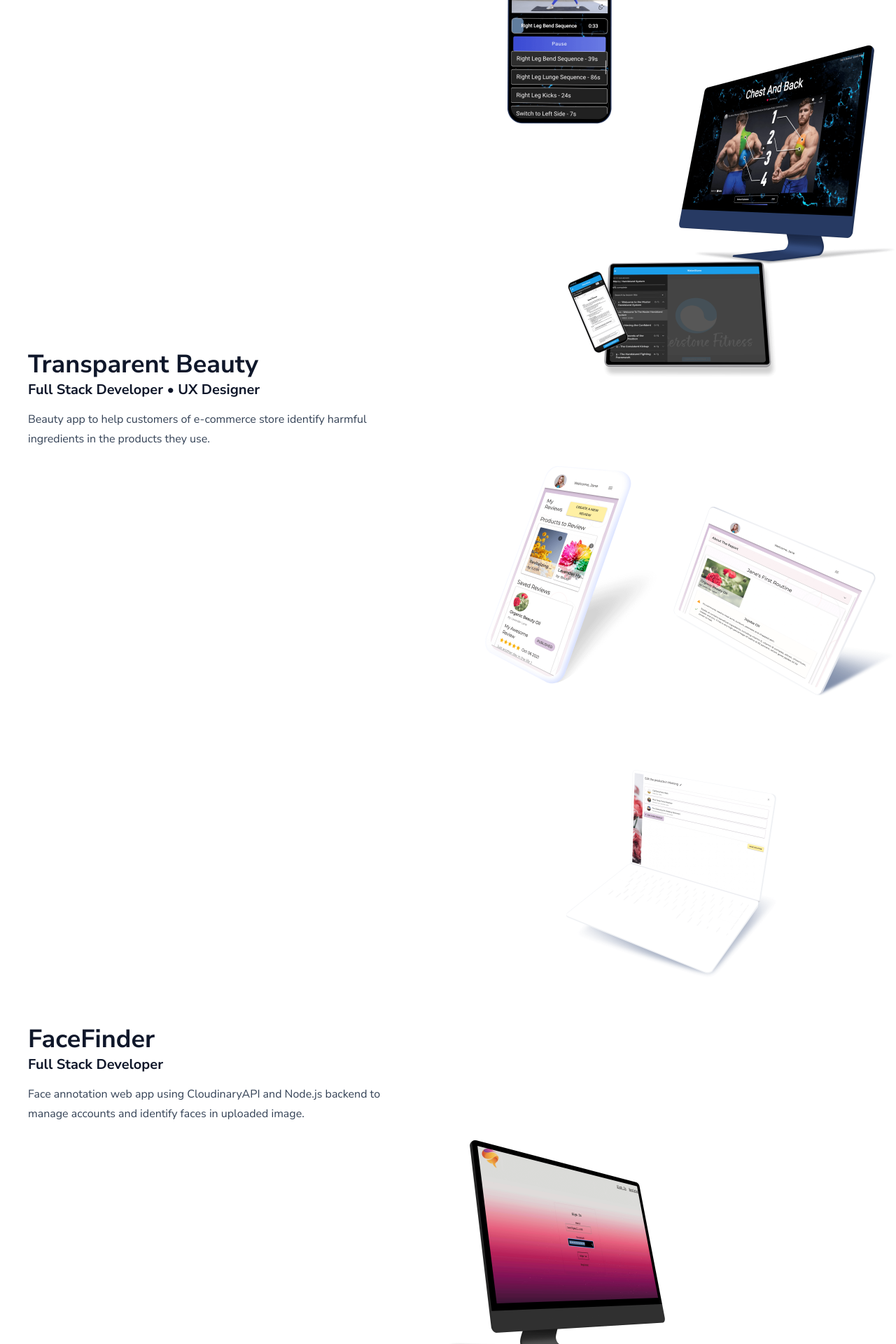
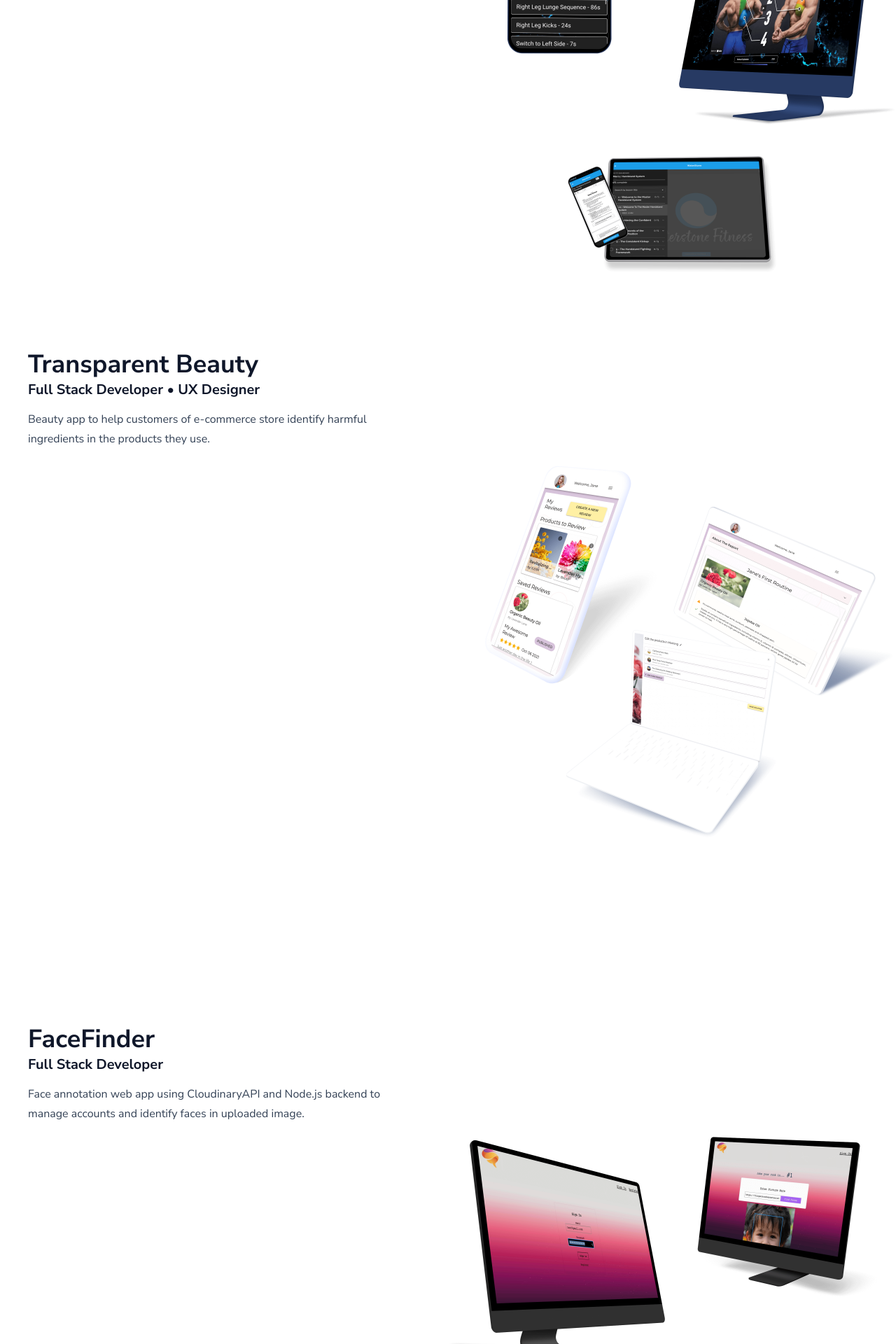
Before and after one commit to howagain/portfolio, a Next.js app: page / in a window 1280 px wide. Shown: the part 1360-3280 px from the top of the page at 70% size. Built offline with nearby package versions, Linux system fonts and the light colour scheme; a web font is replaced by a local one.

Commit message:
tuned down the parallax effect

```diff
--- a/pages/index.tsx
+++ b/pages/index.tsx
@@ -74,20 +74,20 @@ const Home: NextPage = () => {
             </p>
           </div>
           <div className="grid grid-cols-2">
-            <Parallax offset={200}>
+            <Parallax offset={100}>
               <Image
                 src={waterstonePhoneMockup}
                 alt="Waterstone Phone Mockup"
               />
             </Parallax>
-            <Parallax offset={400}>
+            <Parallax offset={200}>
               <Image
                 src={waterstoneDesktopMockup}
                 alt="Waterstone Desktop Mockup"
               />
             </Parallax>
             <div className="col-span-2">
-              <Parallax offset={300}>
+              <Parallax offset={150}>
                 <div className="max-w-[50%] max-h-[50%] mx-auto">
                   <Image
                     src={waterstoneCourseMockup}
@@ -121,7 +121,7 @@ const Home: NextPage = () => {
               />
             </Parallax>
             <div className="col-span-2">
-              <Parallax offset={300}>
+              <Parallax offset={100}>
                 <div className="max-w-[50%] max-h-[50%] mx-auto">
                   <Image
                     src={TBlaptopMockup}
@@ -148,7 +148,7 @@ const Home: NextPage = () => {
                 alt="Transparent Beauty Phone Mockup"
               />
             </Parallax>
-            <Parallax offset={450}>
+            <Parallax offset={150}>
               <Image
                 src={FFidentifiedMockup}
                 alt="Transparent Beauty Tablet Mockup"
@@ -166,7 +166,7 @@ const Home: NextPage = () => {
             </p>
           </div>
           <div className="grid grid-cols-2">
-            <Parallax offset={400}>
+            <Parallax offset={100}>
               <Image
                 src={FCCcalcProjectMockup}
                 alt="FreeCodeCamp Calculator Project Mockup"
```
